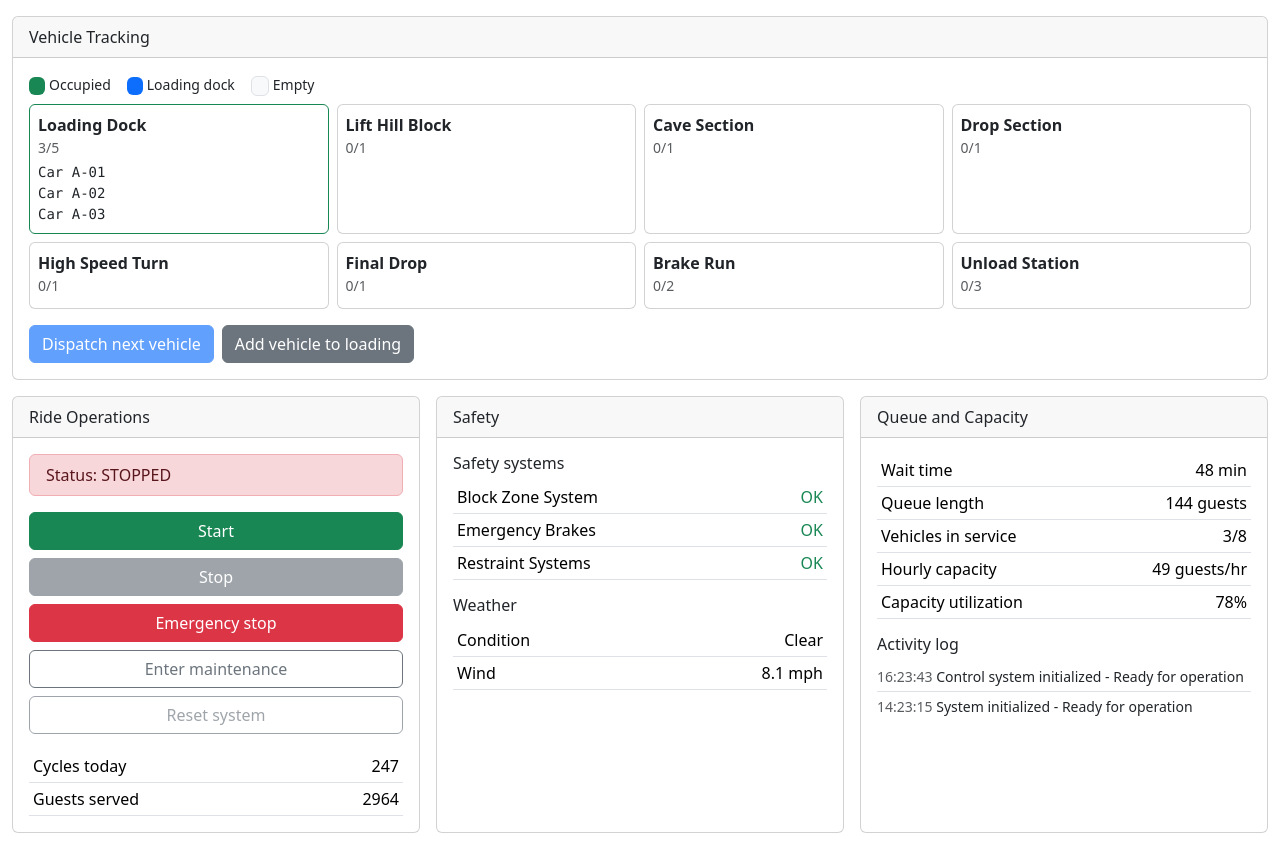
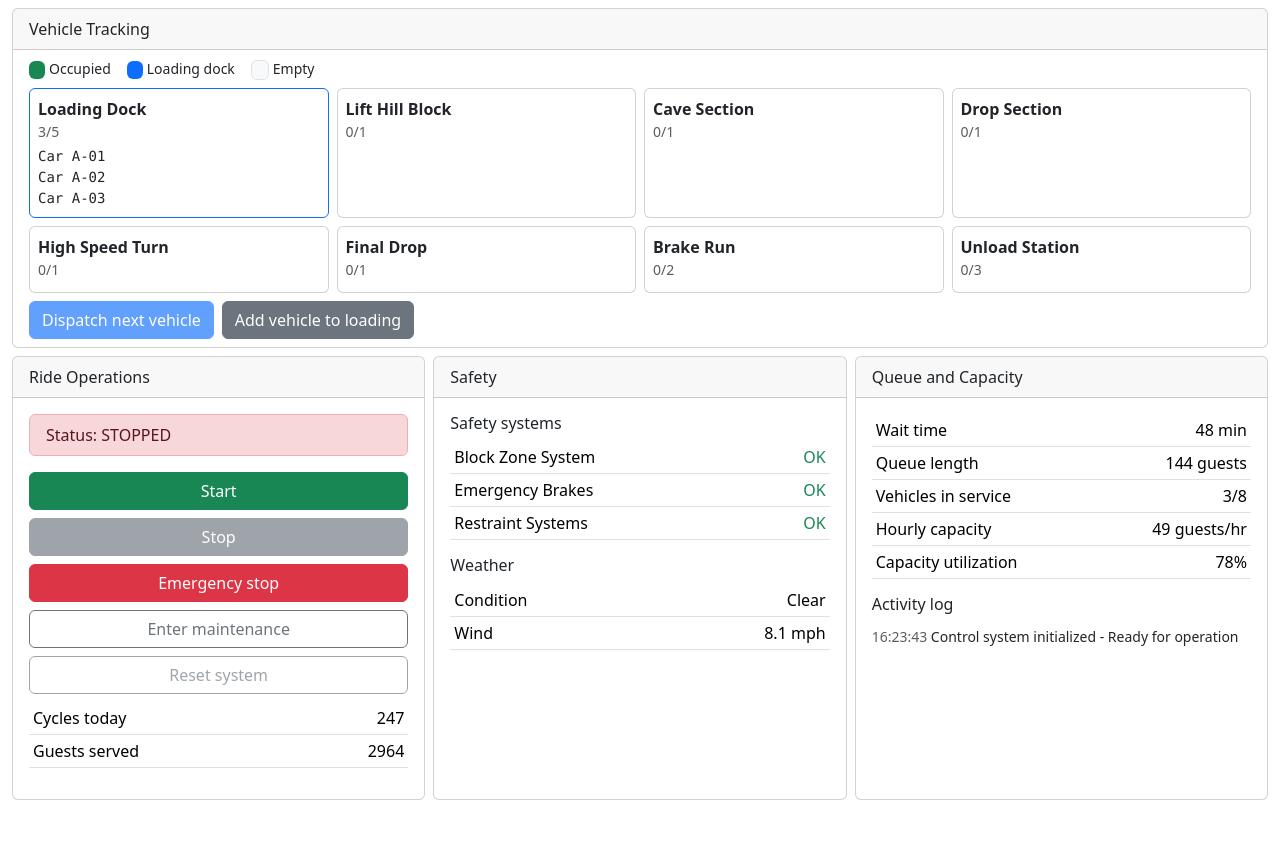
Before and after one commit to egreenfield323/ride-control-system-pages, a Vue app: page / in a window 1280 px wide. After the commit the page ends 800 px from the top, so only its background shows below. Built offline with nearby package versions, Linux system fonts and the light colour scheme.

Commit message:
update scaling so scroll-bar isn't needed

```diff
--- a/src/App.vue
+++ b/src/App.vue
@@ -1,19 +1,19 @@
 <template>
-  <div class="container-fluid py-3">
-    <div class="card mb-3">
+  <div class="container-fluid py-2 app-shell">
+    <div class="card mb-2">
       <div class="card-header">Vehicle Tracking</div>
-      <div class="card-body">
+      <div class="card-body py-2">
         <div class="d-flex gap-3 small mb-2">
           <span><span class="badge text-bg-success">&nbsp;</span> Occupied</span>
           <span><span class="badge text-bg-primary">&nbsp;</span> Loading dock</span>
           <span><span class="badge text-bg-light border">&nbsp;</span> Empty</span>
         </div>
 
-        <div class="row row-cols-2 row-cols-md-4 g-2 mb-3">
+        <div class="row row-cols-2 row-cols-md-4 row-cols-xl-8 g-2 mb-2">
           <div class="col" v-for="zone in blockZones" :key="zone.id">
             <div :class="['card h-100', {
-              'border-success': zone.vehicles.length > 0,
-              'border-primary': zone.id === 'loading'
+              'border-primary': zone.id === 'loading',
+              'border-success': zone.id !== 'loading' && zone.vehicles.length > 0
             }]">
               <div class="card-body p-2">
                 <div class="fw-bold">{{ zone.name }}</div>
@@ -29,14 +29,14 @@
       </div>
     </div>
 
-    <div class="row g-3">
+    <div class="row g-2 main-row">
       <div class="col-lg-4">
         <div class="card h-100">
           <div class="card-header">Ride Operations</div>
           <div class="card-body">
             <div :class="['alert py-2', rideStatusClass]">Status: {{ rideStatus }}</div>
 
-            <div class="d-grid gap-2 mb-3">
+            <div class="d-grid gap-2 mb-2">
               <button class="btn btn-success" @click="startRide" :disabled="rideStatus === 'RUNNING' || emergencyStop">Start</button>
               <button class="btn btn-secondary" @click="stopRide" :disabled="rideStatus === 'STOPPED'">Stop</button>
               <button class="btn btn-danger" @click="emergencyStopRide">Emergency stop</button>
@@ -84,7 +84,7 @@
       <div class="col-lg-4">
         <div class="card h-100">
           <div class="card-header">Queue and Capacity</div>
-          <div class="card-body">
+          <div class="card-body d-flex flex-column queue-body">
             <table class="table table-sm">
               <tbody>
                 <tr><td>Wait time</td><td class="text-end">{{ waitTime }} min</td></tr>
@@ -96,7 +96,7 @@
             </table>
 
             <h6>Activity log</h6>
-            <ul class="list-group list-group-flush small activity-log">
+            <ul class="list-group list-group-flush small activity-log flex-grow-1">
               <li class="list-group-item px-0 py-1" v-for="log in activityLog" :key="log.id">
                 <span class="text-muted">{{ log.timestamp }}</span> {{ log.message }}
               </li>
@@ -189,10 +189,8 @@ export default {
         condition: 'Clear',
         windSpeed: 8
       },
-      activityLog: [
-        { id: 1, message: 'System initialized - Ready for operation', timestamp: '14:23:15' }
-      ],
-      logCounter: 2,
+      activityLog: [],
+      logCounter: 1,
       vehicleMovementInterval: null
     }
   },
--- a/src/assets/styles.css
+++ b/src/assets/styles.css
@@ -1,4 +1,29 @@
 .activity-log {
-  max-height: 220px;
   overflow-y: auto;
+  min-height: 120px;
 }
+
+@media (min-width: 992px) {
+  .app-shell {
+    height: 100vh;
+    display: flex;
+    flex-direction: column;
+  }
+
+  .main-row {
+    flex: 1;
+    min-height: 0;
+  }
+
+  .main-row > [class*="col-"] {
+    height: 100%;
+  }
+
+  .queue-body {
+    min-height: 0;
+  }
+
+  .activity-log {
+    min-height: 0;
+  }
+}
```
